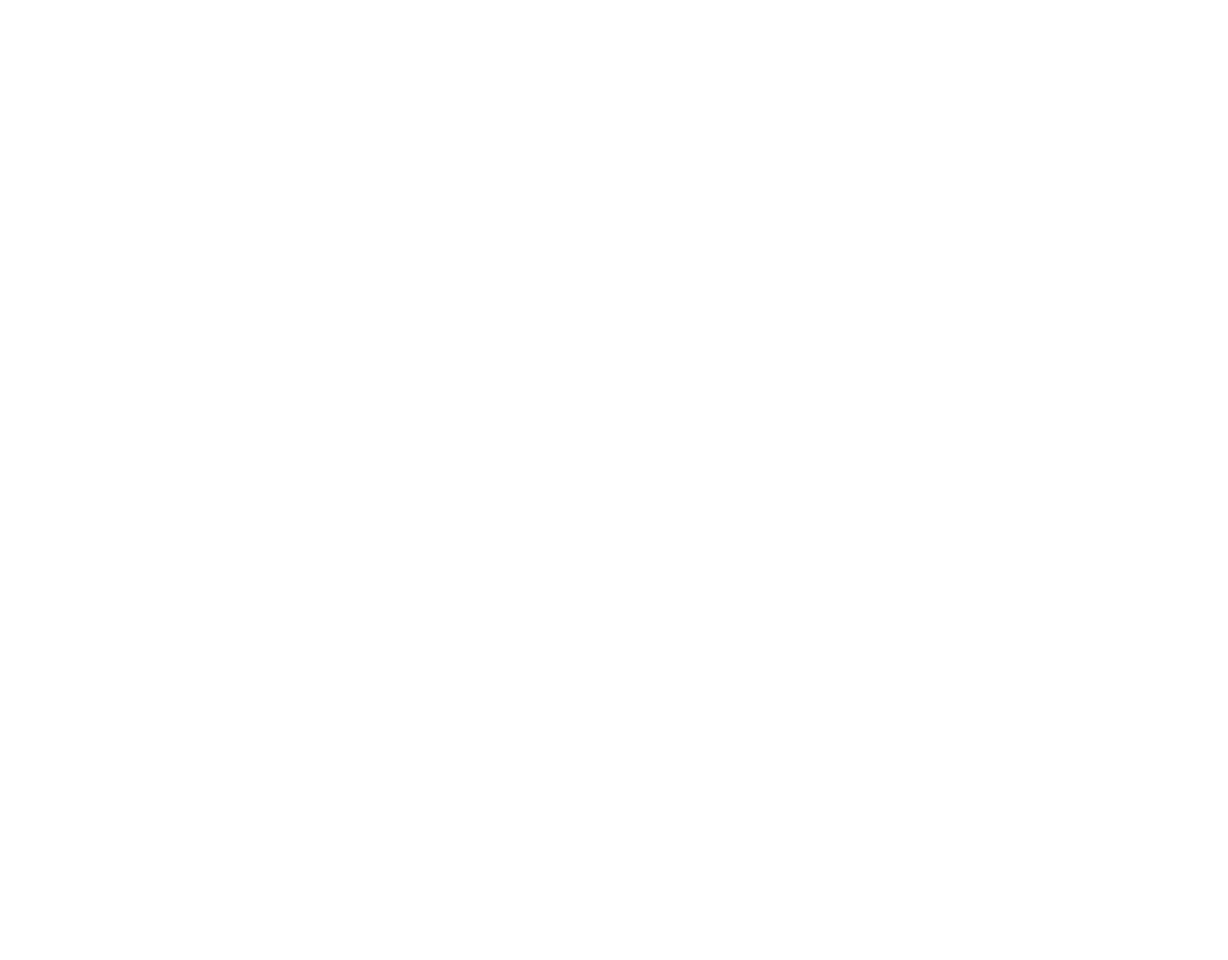
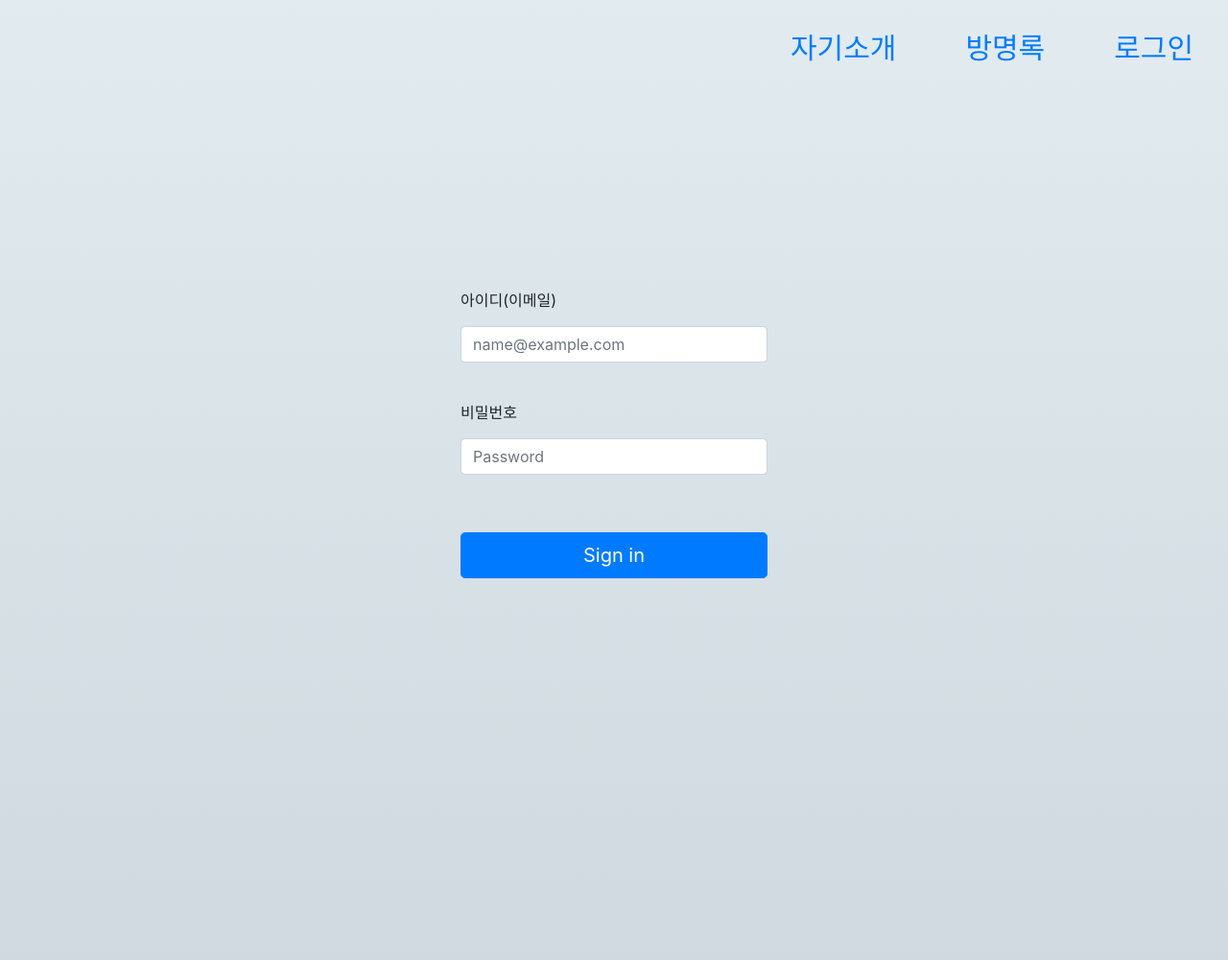
Before and after one commit to limjh0513/DGSW_WEB, a PHP site: page /Login/login.html in a window 1280 px wide. Before the commit the page is empty. Shown: the whole page at 96% size. Before the commit the page ends 800 px from the top, so only its background shows below. Run offline with PHP 8.4, Linux system fonts and the light colour scheme.

Commit message:
[FIX] login form code add
FIX - 로그인 폼 코드를 추가했습니다.

```diff
--- a/web_3_17/bootstrap/Login/login.css
+++ b/web_3_17/bootstrap/Login/login.css
@@ -1,3 +1,29 @@
 body {
   background-image: linear-gradient(to top, #cfd9df 0%, #e2ebf0 100%);
 }
+
+.nav {
+  font-size: 30px;
+}
+.nav-item {
+  margin: 20px;
+}
+
+.login-form {
+  width: 400px;
+  height: 700px;
+  margin-top: 200px !important;
+  margin: 0 auto;
+}
+
+.form-floating {
+  margin: 40px;
+}
+
+.form-btn {
+  margin: 60px 40px 0 40px;
+}
+
+.explicate {
+  margin: 0 0 15px 0;
+}
--- a/web_3_17/bootstrap/Login/login.html
+++ b/web_3_17/bootstrap/Login/login.html
@@ -5,6 +5,53 @@
     <meta http-equiv="X-UA-Compatible" content="IE=edge" />
     <meta name="viewport" content="width=device-width, initial-scale=1.0" />
     <title>Document</title>
+    <link
+      rel="stylesheet"
+      href="https://cdn.jsdelivr.net/npm/bootstrap@4.6.0/dist/css/bootstrap.min.css"
+    />
+    <script src="https://code.jquery.com/jquery-3.5.1.slim.min.js"></script>
+    <script src="https://cdn.jsdelivr.net/npm/bootstrap@4.6.0/dist/js/bootstrap.bundle.min.js"></script>
+    <link rel="stylesheet" href="./login.css" />
   </head>
-  <body></body>
+  <body>
+    <div>
+      <ul class="nav justify-content-end">
+        <li class="nav-item">
+          <a class="nav-link active" href="../index.html">자기소개</a>
+        </li>
+        <li class="nav-item">
+          <a class="nav-link" href="../write/write.html">방명록</a>
+        </li>
+        <li class="nav-item">
+          <a class="nav-link" href="#">로그인</a>
+        </li>
+      </ul>
+    </div>
+
+    <div class="login-form">
+      <div class="form-floating">
+        <div class="explicate">아이디(이메일)</div>
+        <input
+          type="email"
+          class="form-control"
+          id="floatingInput"
+          placeholder="name@example.com"
+        />
+      </div>
+      <div class="form-floating">
+        <div class="explicate">비밀번호</div>
+        <input
+          type="password"
+          class="form-control"
+          id="floatingPassword"
+          placeholder="Password"
+        />
+      </div>
+      <div class="form-btn">
+        <button class="w-100 btn btn-lg btn-primary" type="submit">
+          Sign in
+        </button>
+      </div>
+    </div>
+  </body>
 </html>
```
